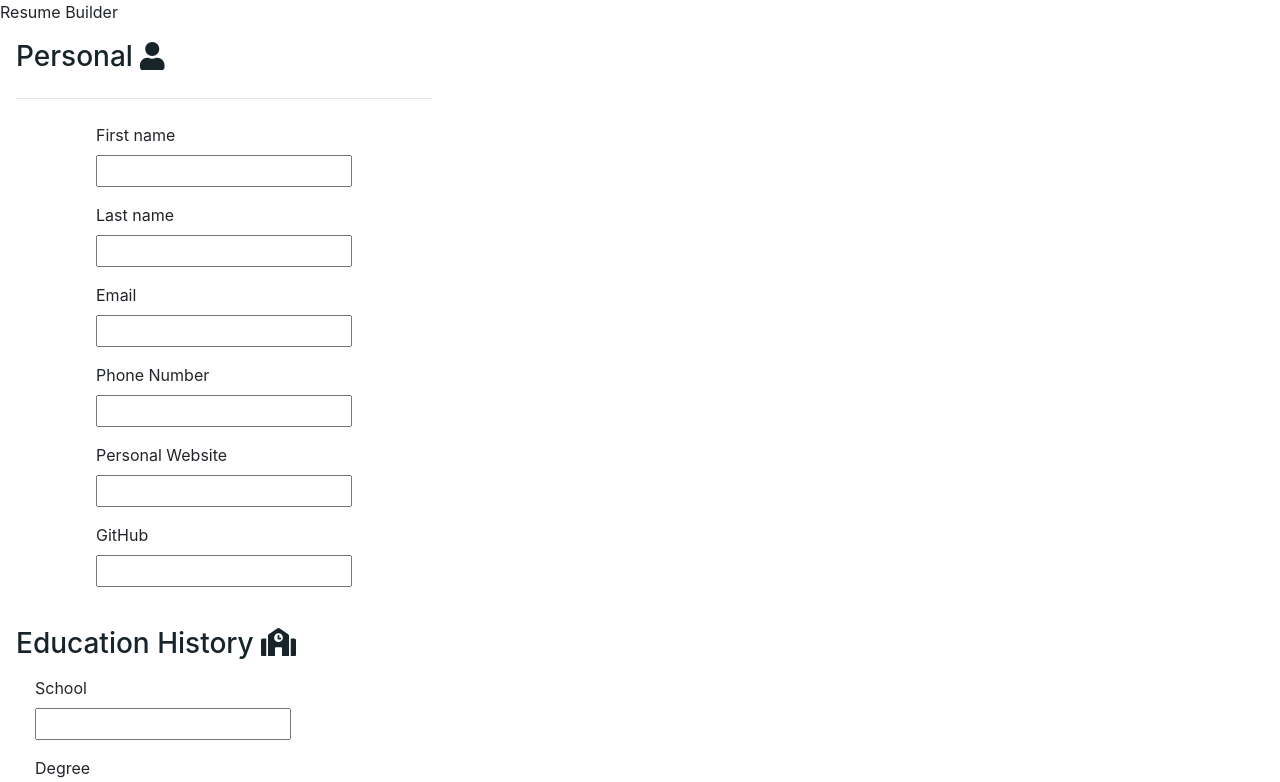
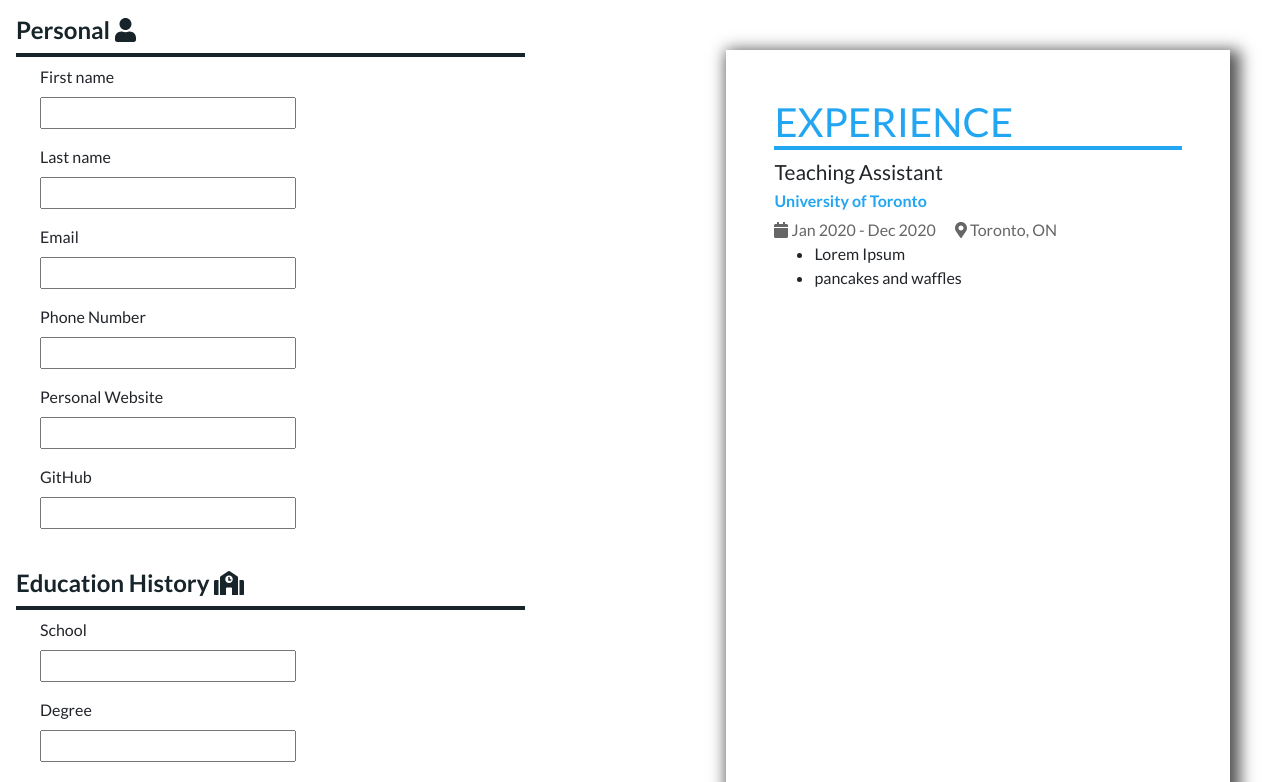
Before and after one commit to MuffinTheDragon/Resume-Builder, a React (Create React App) app in the folder frontend/: page / in a window 1280 px wide. Shown: the top 782 px of the page. Built offline with nearby package versions, Linux system fonts and the light colour scheme.

Commit message:
[CHED-41] Implement experiences component & add foundation for resume render

```diff
--- a/frontend/src/App.js
+++ b/frontend/src/App.js
@@ -5,15 +5,20 @@ import Experience from "./components/Experience/Experience"
 import Additional from "./components/Additional/Additional";
 import 'bootstrap/dist/css/bootstrap.min.css';
 import EducationHistory from "./components/EducationHistory/EducationHistory"
+import JobExperienceResume from "./components/ResumeTemplates/JobExperienceResume/JobExperienceResume"
 
 function App() {
     return (
-        <div>
-            Resume Builder
-            <Personal />
-            <EducationHistory />
-            <Experience />
-            <Additional />
+        <div class="d-flex w-100">
+            <div id="editor" class="w-65">
+                <Personal />
+                <EducationHistory />
+                <Experience />
+                <Additional />
+            </div>
+            <div id="resumeRender">
+                <JobExperienceResume />
+            </div>
         </div>
     );
 }
--- a/frontend/src/components/EducationHistory/EducationHistory.js
+++ b/frontend/src/components/EducationHistory/EducationHistory.js
@@ -1,5 +1,6 @@
 import React from "react";
 import "./style.css";
+import shared from "../Shared.module.css";
 import { FontAwesomeIcon } from '@fortawesome/react-fontawesome'
 import { faSchool } from '@fortawesome/free-solid-svg-icons'
 import Select from 'react-select';
@@ -45,11 +46,12 @@ const customStyles = {
 
 function EducationHistory() {
     return (
-        <div class="editmenu">
+        <div class={shared.editmenu}>
             <form>
                 <div class="education">
                     <h3>Education History <FontAwesomeIcon icon={faSchool} /></h3>
-                    <div class="form-row">
+                    <hr/>
+                    <div class={shared.formRow}>
                         <div>
                             <label for="school">School</label><br></br>
                             <input type="text" id="school" name="school"></input>
@@ -59,7 +61,7 @@ function EducationHistory() {
                             <input type="text" id="degree" name="degree"></input>
                         </div>
                     </div>
-                    <div class="form-row">
+                    <div class={shared.formRow}>
                         <div>
                             <label for="start_date">Start Date</label><br></br>
                             <input type="number" id="start_date" name="start_date" min="0"></input>
--- a/frontend/src/components/EducationHistory/style.css
+++ b/frontend/src/components/EducationHistory/style.css
@@ -1,7 +1,3 @@
-.editmenu {
-    width: 35%;
-}
-
 .education {
     display: flex;
     flex-wrap: wrap;
@@ -9,13 +5,6 @@
     justify-content: center;
     width: 100%;
     padding: 1rem;
-}
-
-.form-row {
-    display: flex;
-    flex-wrap: wrap;
-    flex-direction: row;
-    justify-content: left;
 }
 
 .education div div {
--- a/frontend/src/components/Personal/Personal.js
+++ b/frontend/src/components/Personal/Personal.js
@@ -11,7 +11,7 @@ function Personal() {
                 <div class={styles.personal}>
                     <h3>Personal <FontAwesomeIcon icon={faUser} /></h3>
                     <hr/>
-                    <div class={styles.formRow}>
+                    <div class={shared.formRow}>
                         <div>
                             <label for="fname">First name</label><br></br>
                             <input type="text" id="fname" name="fname"></input>
@@ -21,7 +21,7 @@ function Personal() {
                             <input type="text" id="lname" name="lname"></input>
                         </div>
                     </div>
-                    <div class={styles.formRow}>
+                    <div class={shared.formRow}>
                         <div>
                             <label for="email">Email</label><br></br>
                             <input type="email" id="email" name="email"></input>
@@ -31,7 +31,7 @@ function Personal() {
                             <input type="text" id="phonenumber" name="phonenumber"></input>
                         </div>
                     </div>
-                    <div class={styles.formRow}>
+                    <div class={shared.formRow}>
                         <div>
                             <label for="personalwebsite">Personal Website</label><br></br>
                             <input type="text" id="personalwebsite" name="personalwebsite"></input>
--- a/frontend/src/components/Personal/Personal.module.css
+++ b/frontend/src/components/Personal/Personal.module.css
@@ -12,17 +12,11 @@ input {
     padding: 1rem;
 }
 
-.formRow {
-    display: flex;
-    flex-wrap: wrap;
-    flex-direction: row;
-    justify-content: center;
-}
-
 .personal div div {
     margin: .5rem 1.5rem;
 }
 
 hr {
     width: 100%;
+    color: black !important;
 }
--- /dev/null
+++ b/frontend/src/components/ResumeTemplates/JobExperienceResume/JobExperienceResume.js
@@ -0,0 +1,15 @@
+import React from "react";
+import shared from "../../Shared.module.css";
+import ExperienceTemplate from "../ResumeTemplateComponents/ExperienceTemplate"
+
+function JobExperienceResume() {
+    return (
+        <div class={"m-5"}>
+            <h1>Experience</h1>
+            <hr></hr>
+            <ExperienceTemplate position={"Teaching Assistant"} employer={"University of Toronto"} startDate={"Jan 2020"} endDate={"Dec 2020"} location={"Toronto, ON"} desc={["Lorem Ipsum", "pancakes and waffles"]}/>
+        </div>
+    );
+}
+
+export default JobExperienceResume;
--- /dev/null
+++ b/frontend/src/components/ResumeTemplates/JobExperienceResume/TemplateStyles.module.css
@@ -0,0 +1,43 @@
+@import url('https://fonts.googleapis.com/css2?family=Lato:wght@400;700&display=swap');
+body {
+  font-family: 'Lato', sans-serif;
+}
+.name {
+    font-weight: 700;
+    font-size: 3em;
+    text-transform: uppercase;
+    margin: 0.25em 0;
+}
+h1 {
+  color: #22a6f2;
+  text-transform: uppercase;
+  margin: 0;
+}
+
+h2 {
+    margin: 0.5em 0 0.25em 0;
+    font-size: 1.3em;
+    font-weight: 400;
+}
+
+h3{
+    color: #22a6f2;
+    font-size: 1rem;
+    font-weight: 700;
+}
+
+hr {
+    height: 4px;
+    background-color: #22a6f2;
+    border: none;
+    margin: 0;
+}
+
+.date {
+  color: #666;
+}
+
+.location {
+    color: #666;
+    margin-left:1rem;
+}
--- /dev/null
+++ b/frontend/src/components/ResumeTemplates/ResumeTemplateComponents/ExperienceTemplate.js
@@ -0,0 +1,26 @@
+import React from "react";
+import styles from "../JobExperienceResume/TemplateStyles.module.css";
+import { FontAwesomeIcon } from '@fortawesome/react-fontawesome';
+import { faCalendar, faMapMarkerAlt } from '@fortawesome/free-solid-svg-icons';
+
+function ExperienceTemplate(props) {
+    const jobDesc = props.desc;
+    const listItems = jobDesc.map((point) =>
+        <li key={point}>
+            {point}
+        </li>
+    );
+
+    return (
+        <div>
+            <h2>{props.position}</h2>
+            <h3 class="resumeRender">{props.employer}</h3>
+            <span class={styles.date}><FontAwesomeIcon icon={faCalendar} /> {props.startDate} - {props.endDate}</span> <span class={styles.location}><FontAwesomeIcon icon={faMapMarkerAlt} /> {props.location}</span>
+            <ul>
+                {listItems}
+            </ul>
+        </div>
+    );
+}
+
+export default ExperienceTemplate;
--- a/frontend/src/components/Shared.module.css
+++ b/frontend/src/components/Shared.module.css
@@ -1,3 +1,10 @@
 .editmenu {
-    width: 35%;
+    width:80%;
 }
+
+.formRow {
+    display: flex;
+    flex-wrap: wrap;
+    flex-direction: row;
+    justify-content: left;
+}
--- a/frontend/src/style.css
+++ b/frontend/src/style.css
@@ -4,7 +4,23 @@ body {
     color: #394E58;
 }
 
-h3 {
+.w-35 {
+    width: 65%;
+}
+
+#editor h3 {
     color: #17242A;
     font-size: 1.5rem;
 }
+
+#editor hr {
+    width: 100%;
+    background-color: #17242A;
+}
+
+#resumeRender {
+    width: 50%;
+    margin: 50px;
+    -webkit-box-shadow: 5px 5px 15px 5px #535353;
+    box-shadow: 5px 5px 15px 5px #535353;
+}
```
Also changed, not shown: frontend/src/components/JobExperienceResume/JobExperienceResume.js (deleted, +0 -15 lines).
